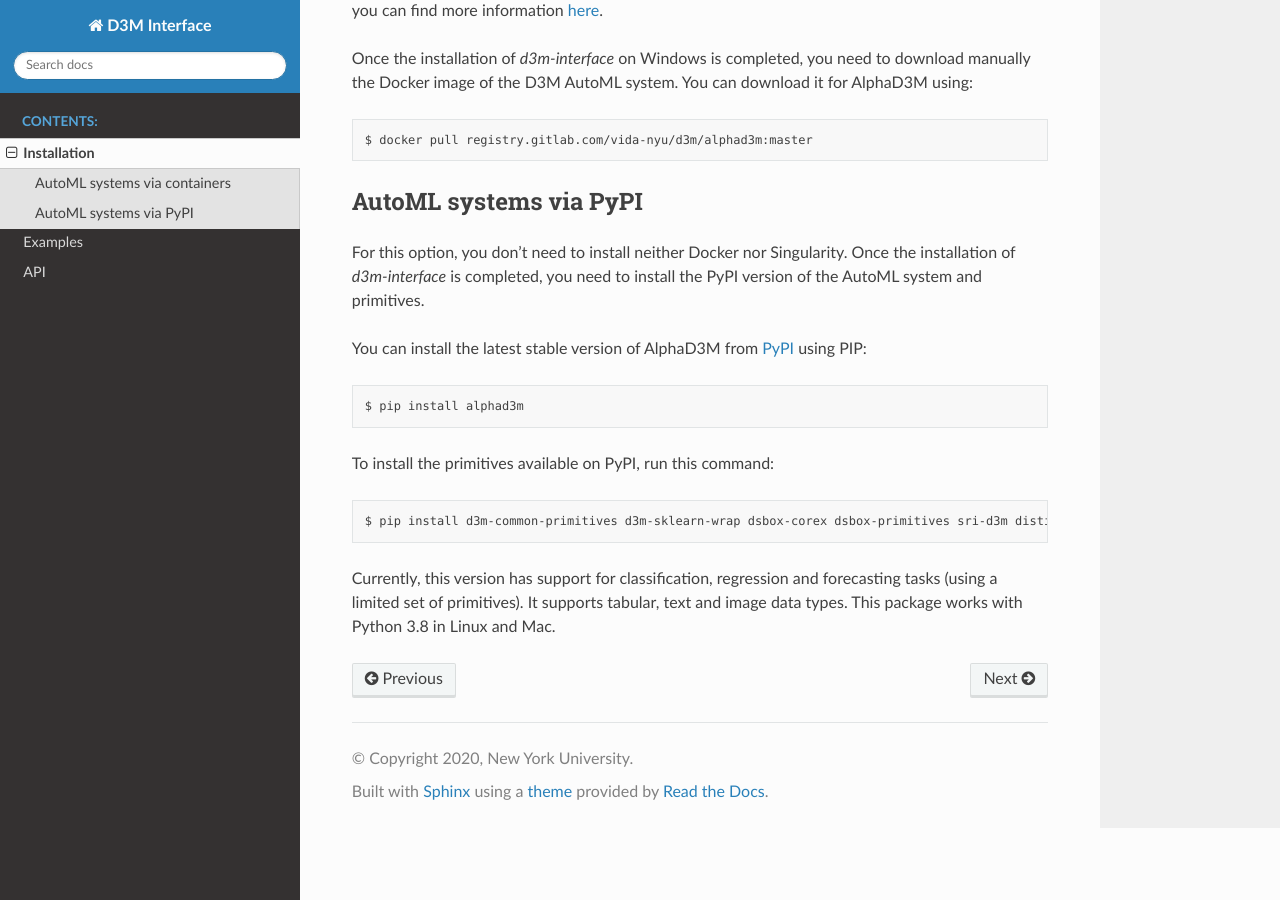
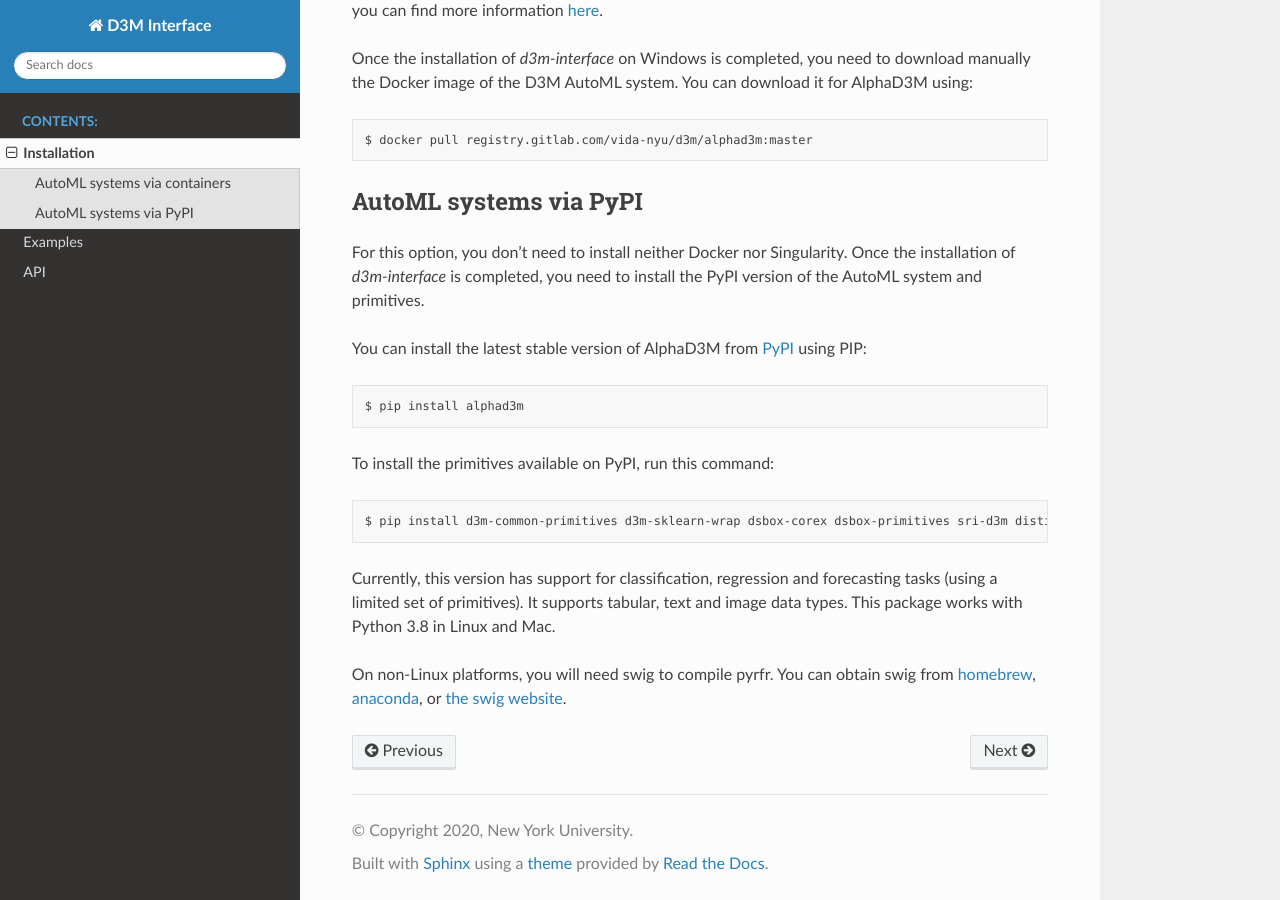
Before and after one commit to VIDA-NYU/d3m_interface, a Sphinx documentation site: the page built from docs/source/installation.rst, in a window 1280 px wide and 900 px high, scrolled down 548 px. Built offline with Sphinx 7.4.7 and the Read the Docs theme 2.0.0, drawn with Linux system fonts in a browser that asks for light colours; pages that are not in the unit, such as notebooks, are missing from menus.

Commit message:
DOC: Add a note about swig

```diff
--- a/docs/source/installation.rst
+++ b/docs/source/installation.rst
@@ -56,3 +56,5 @@
 
 Currently, this version has support for classification, regression and forecasting tasks (using a limited set of primitives).
 It supports tabular, text and image data types. This package works with Python 3.8 in Linux and Mac.
+
+On non-Linux platforms, you will need swig to compile pyrfr. You can obtain swig from `homebrew <https://formulae.brew.sh/formula/swig@3>`__, `anaconda <https://anaconda.org/anaconda/swig>`__, or `the swig website <http://www.swig.org/download.html>`__.
```
